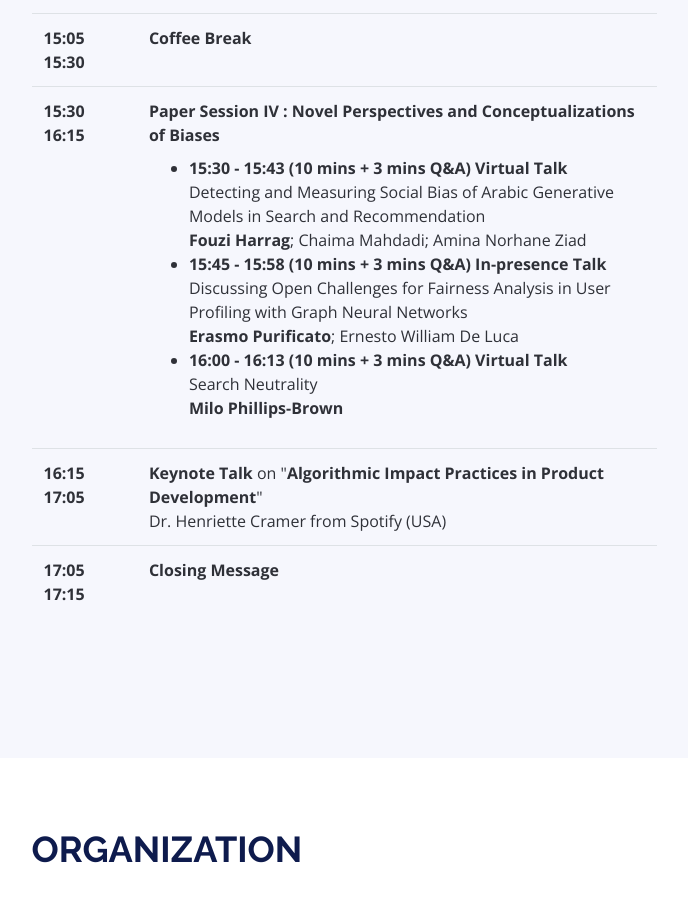
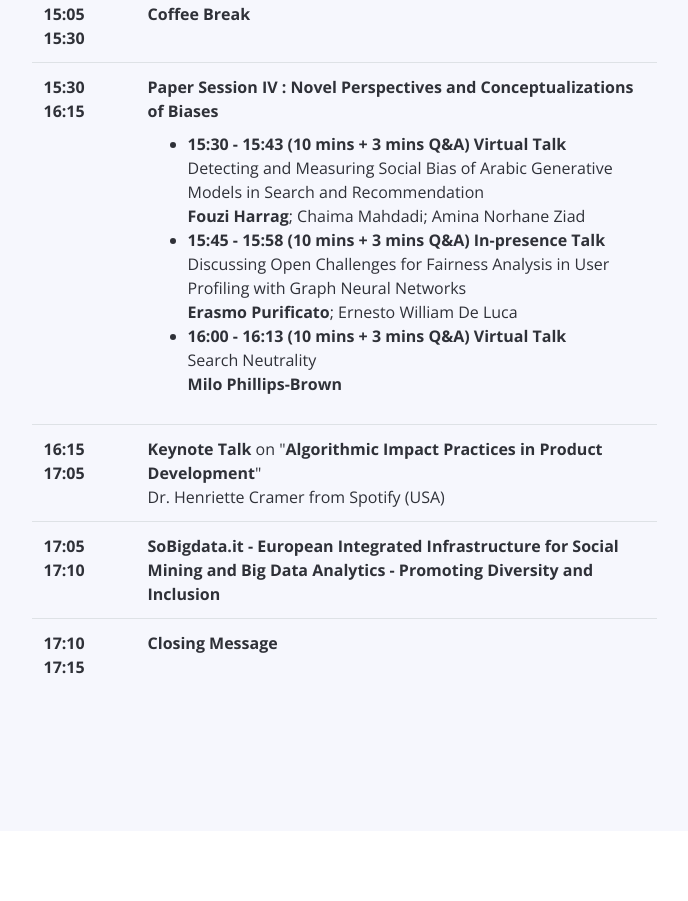
Before and after one commit to biasinrecsys/ecir2023, a plain HTML site: page index.html in a window 1280 px wide. Shown: the part 11099-12000 px from the top of the page, without its empty margins (296-984 px from the left). Drawn offline with nearby package versions, Linux system fonts and the light colour scheme.

Commit message:
Update index.html

```diff
--- a/index.html
+++ b/index.html
@@ -365,7 +365,11 @@
                       </td>
                   </tr>
                   <tr>
-                      <th scope="row" class="time"><strong>17:05 17:15</strong></th>
+                      <th scope="row" class="time"><strong>17:05 17:10</strong></th>
+                      <td><strong>SoBigdata.it - European Integrated Infrastructure for Social Mining and Big Data Analytics - Promoting Diversity and Inclusion</strong></td>
+                  </tr>
+                  <tr>
+                      <th scope="row" class="time"><strong>17:10 17:15</strong></th>
                       <td><strong>Closing Message</strong></td>
                   </tr>
                   </tbody>
```
